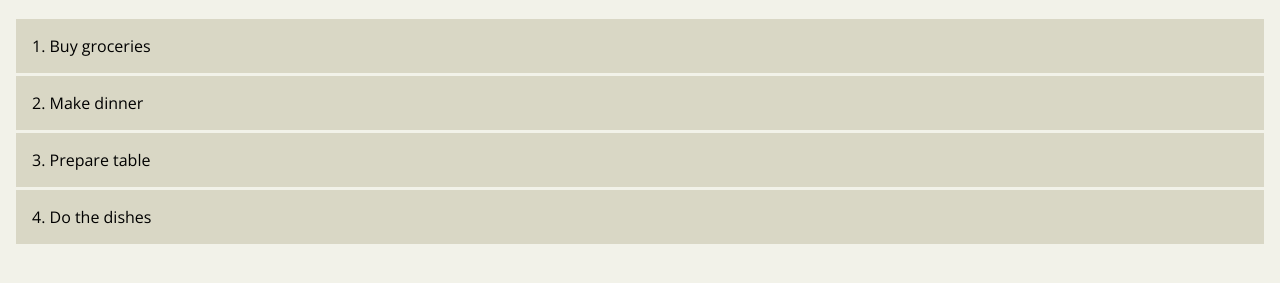
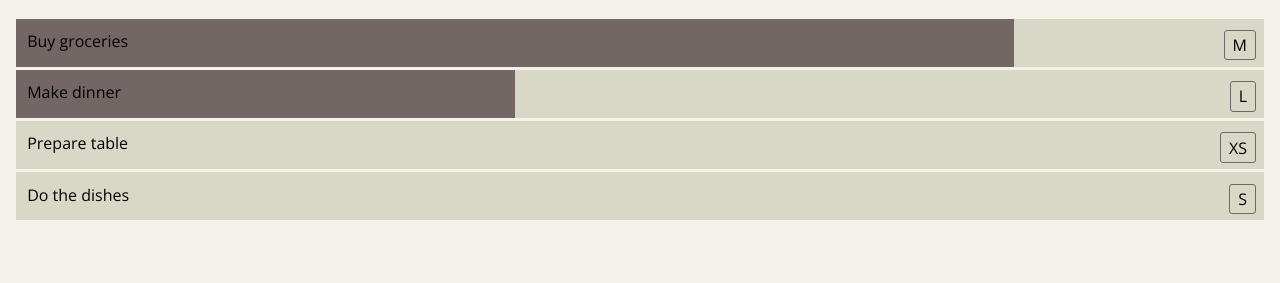
Before and after one commit to magnusstubman/perspective-core-server, a plain HTML site: page client/index.html in a window 1280 px wide. Shown: the part 67-350 px from the top of the page. Drawn offline with nearby package versions, Linux system fonts and the light colour scheme.

Commit message:
Began on example progress and size

```diff
--- a/client/index.html
+++ b/client/index.html
@@ -9,10 +9,26 @@
 <body>
 	<h1>Backlog</h1>
 	<ol>
-		<li>Buy groceries</li>
-		<li>Make dinner</li>
-		<li>Prepare table</li>
-		<li>Do the dishes</li>
+		<li>
+			<div class="task">Buy groceries</div>
+			<div class="progress" style="width: 80%"></div>
+			<div class="size">M</li>
+		</li>
+		<li>
+			<div class="task">Make dinner</div>
+			<div class="progress" style="width: 40%"></div>
+			<div class="size">L</li>
+		</li>
+		<li>
+			<div class="task">Prepare table</div>
+			<div class="progress" style="width: 0%"></div>
+			<div class="size">XS</li>
+		</li>
+		<li>
+			<div class="task">Do the dishes</div>
+			<div class="progress" style="width: 0%"></div>
+			<div class="size">S</li>
+		</li>
 	</ol>
 </body>
 </html>
--- a/client/style.css
+++ b/client/style.css
@@ -12,14 +12,38 @@ h1 {
 }
 
 li {
+	position: relative;
 	background: #D9D7C5;
 	width: 100%;
-	padding: 1em;
 	margin-bottom:0.2em;
+	height: 3em;
+}
+
+.progress {
+	position:absolute;
+	background: #736766;
+	top: 0;
+	height:100%;
+}
+
+.task {
+	padding: 0.7em;
+	position: absolute;
+	z-index:2;
+	top:0;
+}
+
+.size {
+	position: absolute;
+	right: 0.5em;
+	top: 0.7em;
+	border: 1px solid #736766;
+	border-radius: 3px;
+	padding: 0.2em 0.5em;
 }
 
 ol {
-	list-style-position: inside;
+	list-style-type: none;
 	margin: 0;
 	padding: 0;
 }
```
